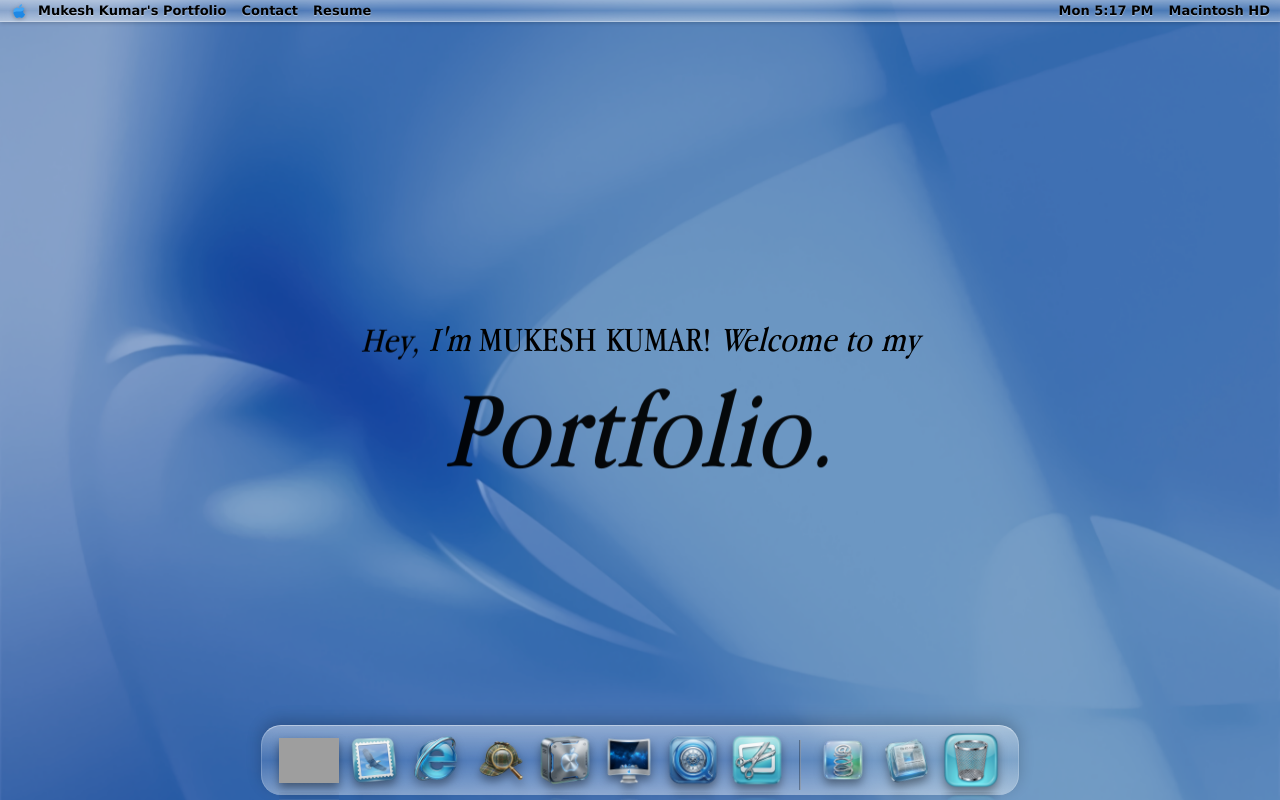
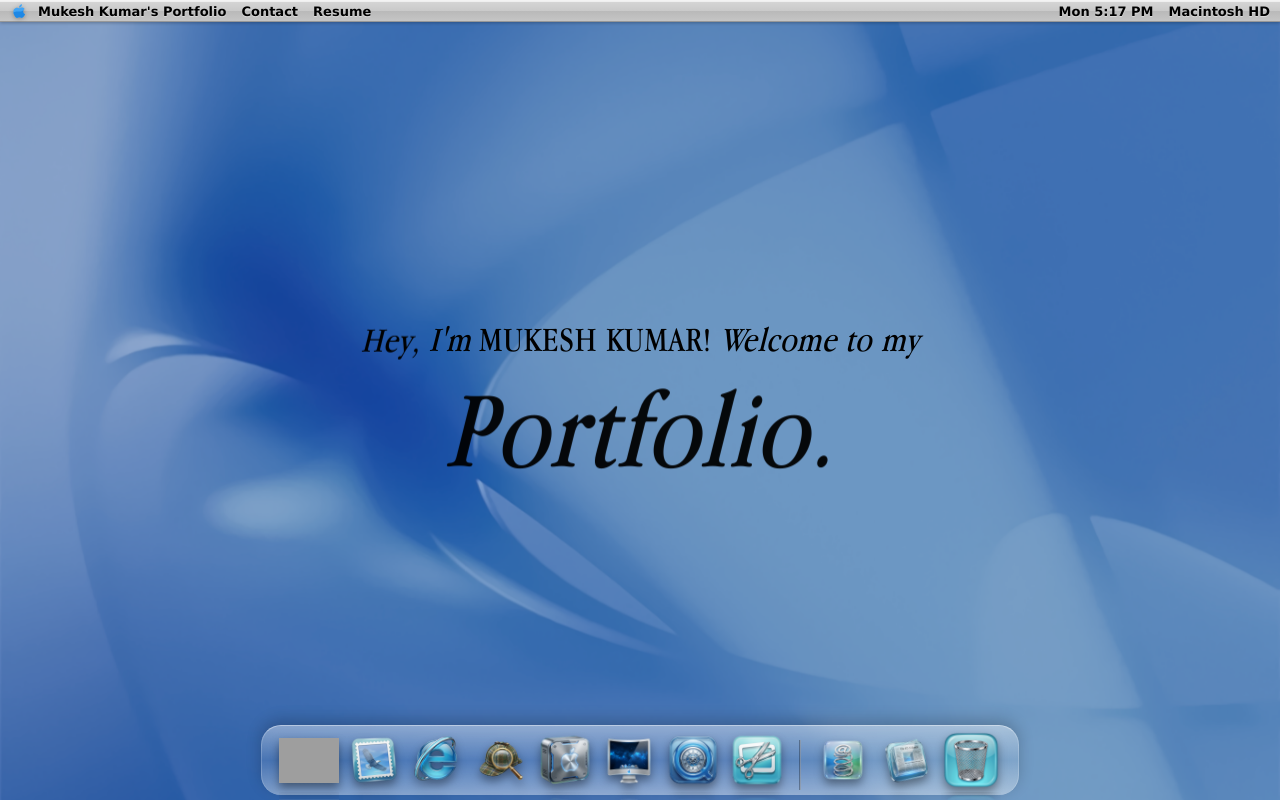
Before and after one commit to MukeshKumar-17/Frutiger-portfolio, a React (Vite) app: page / in a window 1280 px wide. Built offline with nearby package versions, Linux system fonts and the light colour scheme; grey boxes are pictures that could not be loaded.

Commit message:
Add retro grey texture to top bar

```diff
--- a/src/components/TopBar.css
+++ b/src/components/TopBar.css
@@ -1,18 +1,29 @@
 .top-bar {
     width: 100%;
     height: 22px;
-    background: rgba(255, 255, 255, 0.25);
-    backdrop-filter: blur(10px);
-    -webkit-backdrop-filter: blur(10px);
-    background: linear-gradient(to bottom, rgba(255, 255, 255, 0.4) 0%, rgba(255, 255, 255, 0.1) 50%, rgba(255, 255, 255, 0.4) 100%);
-    border-bottom: 1px solid rgba(255, 255, 255, 0.3);
+    /* Retro grey texture with brushed metal effect */
+    background:
+        repeating-linear-gradient(90deg,
+            transparent 0px,
+            rgba(255, 255, 255, 0.03) 1px,
+            transparent 2px),
+        linear-gradient(to bottom,
+            #e8e8e8 0%,
+            #d4d4d4 3%,
+            #c8c8c8 50%,
+            #b8b8b8 51%,
+            #c4c4c4 100%);
+    border-bottom: 1px solid rgba(0, 0, 0, 0.3);
+    border-top: 1px solid rgba(255, 255, 255, 0.8);
     display: flex;
     align-items: center;
     padding: 0 10px;
-    box-shadow: 0 1px 4px rgba(0, 0, 0, 0.2);
+    box-shadow:
+        0 1px 3px rgba(0, 0, 0, 0.25),
+        inset 0 1px 0 rgba(255, 255, 255, 0.6);
     font-size: 13px;
     font-weight: bold;
-    color: #000;
+    color: #222;
     z-index: 1000;
     position: relative;
 }
```
